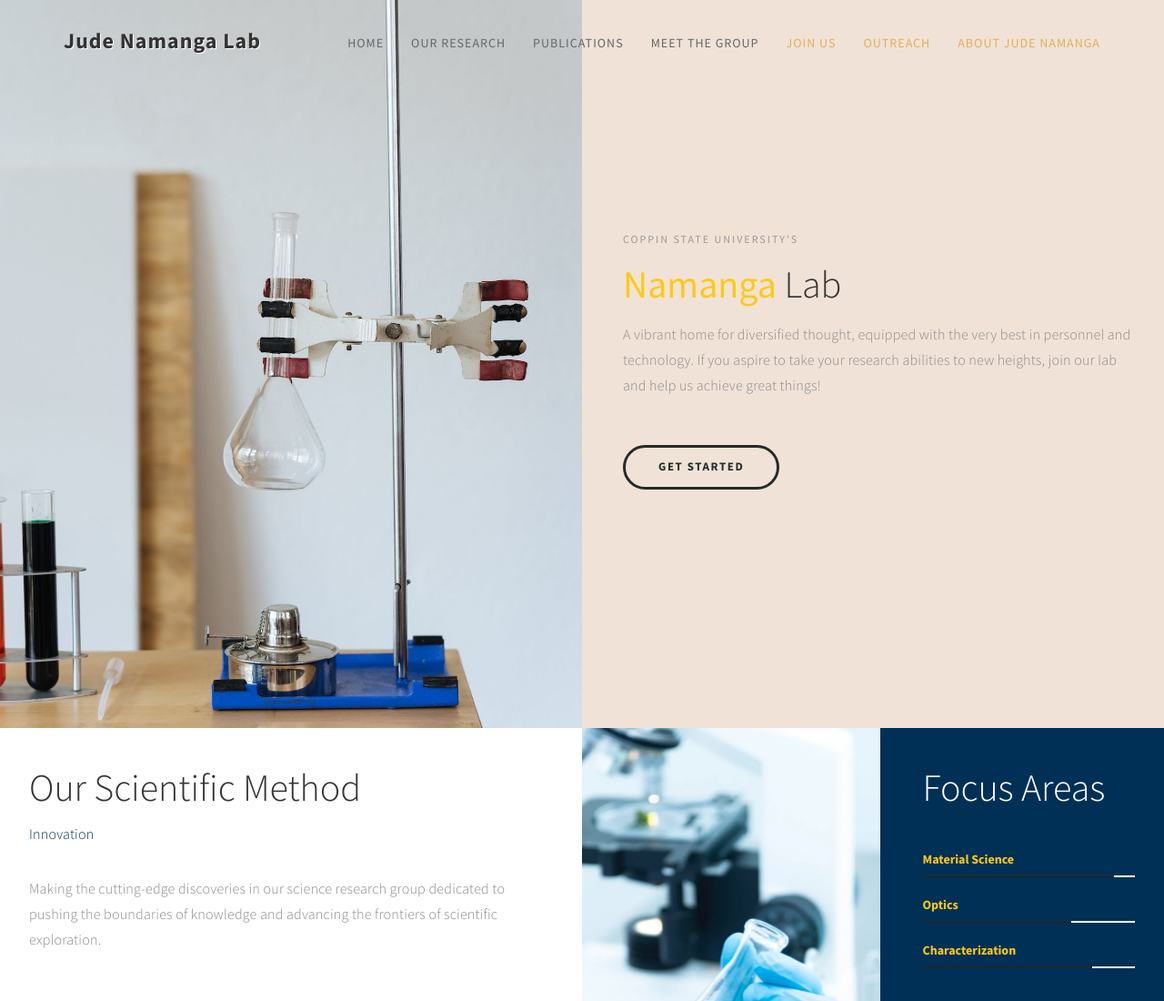
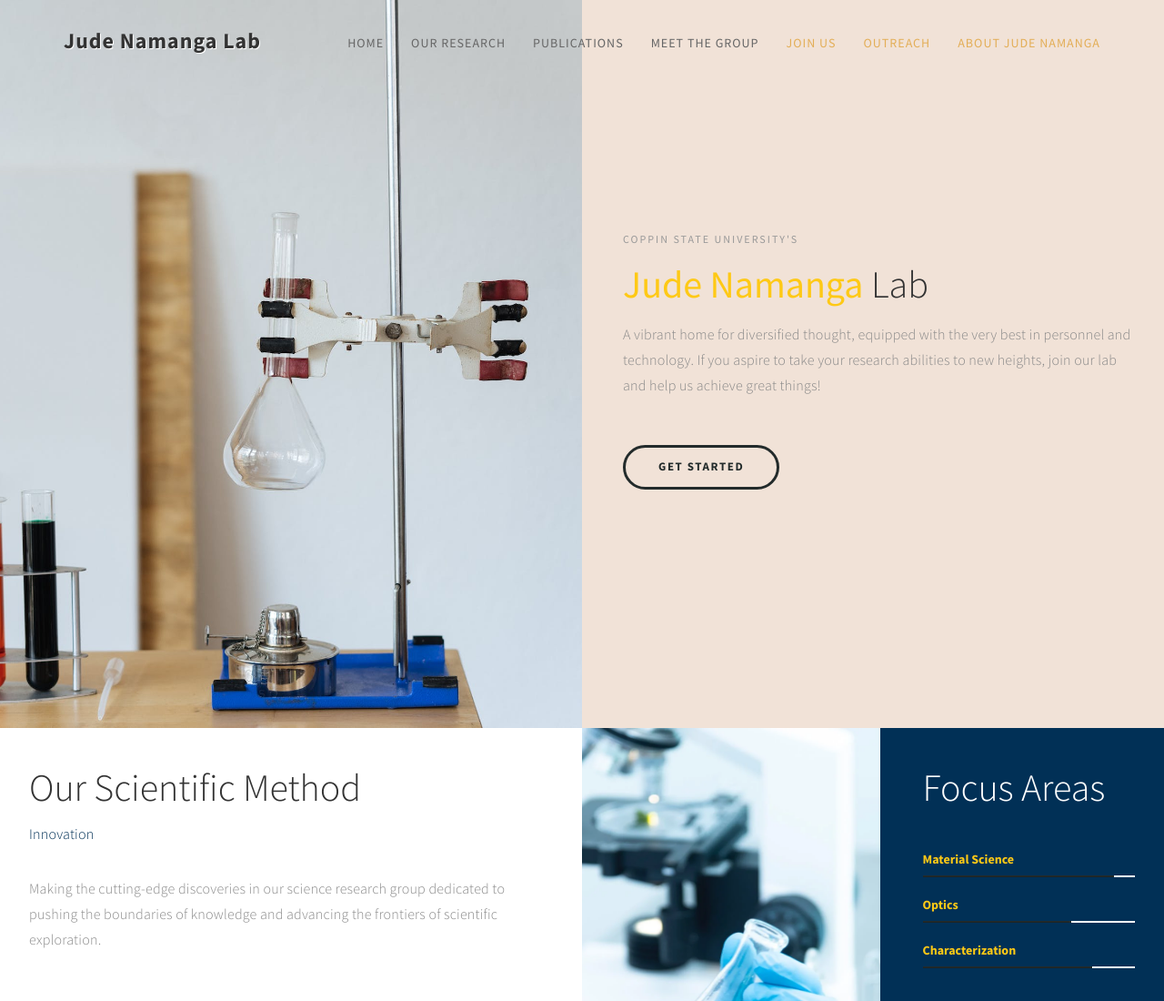
Before and after one commit to JENamanga/namangalab, a plain HTML site: page index.html in a window 1280 px wide. Shown: the top 1100 px of the page at 91% size. Drawn offline with Linux system fonts and the light colour scheme.

Commit message:
Update index.html

```diff
--- a/index.html
+++ b/index.html
@@ -81,7 +81,7 @@
                     <div class="home-thumb">
                          <div class="section-title">
                               <h4 class="wow fadeInUp" data-wow-delay="0.3s">Coppin State University's</h4>
-                              <h1 class="wow fadeInUp" data-wow-delay="0.6s"><strong>Namanga </strong>Lab <!-- commented out --> </h1>
+                              <h1 class="wow fadeInUp" data-wow-delay="0.6s"><strong>Jude Namanga </strong>Lab <!-- commented out --> </h1>
                               <p class="wow fadeInUp" data-wow-delay="0.9s">A vibrant home for diversified thought, equipped with the very best in personnel and technology. If you aspire to take your research abilities to new heights, join our lab and help us achieve great things!</p>
 
                               <a href="#about" class="wow fadeInUp smoothScroll section-btn btn btn-success" data-wow-delay="1.4s">Get Started</a>
```
